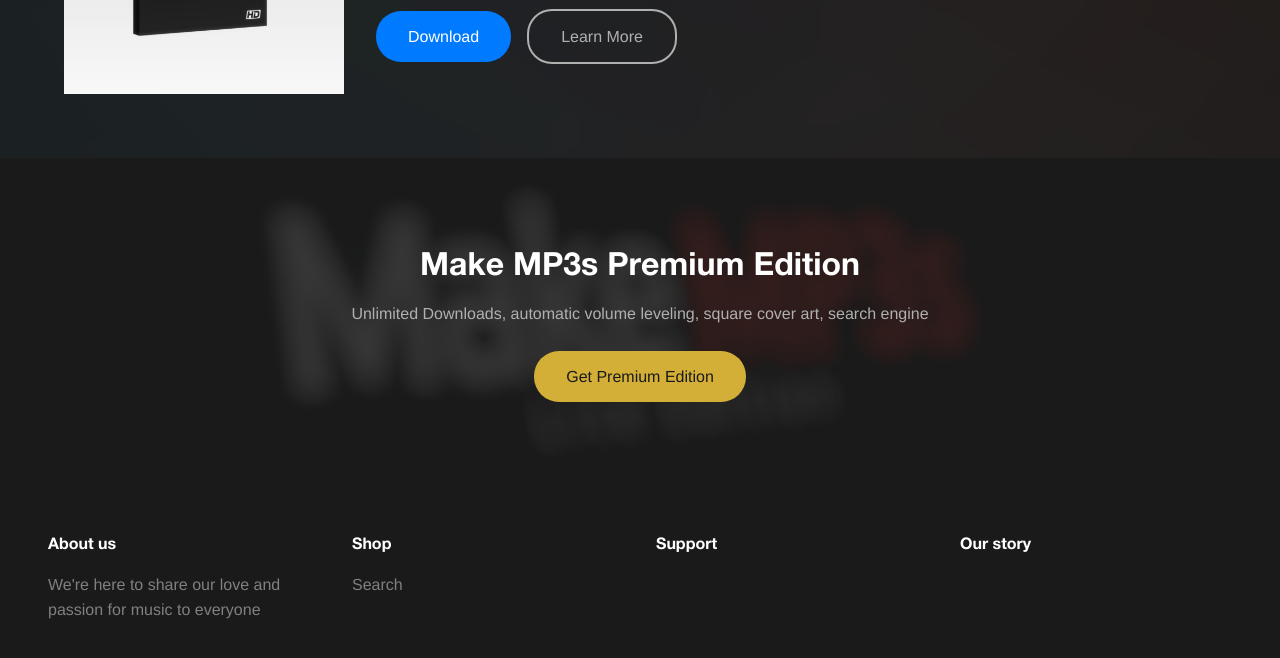
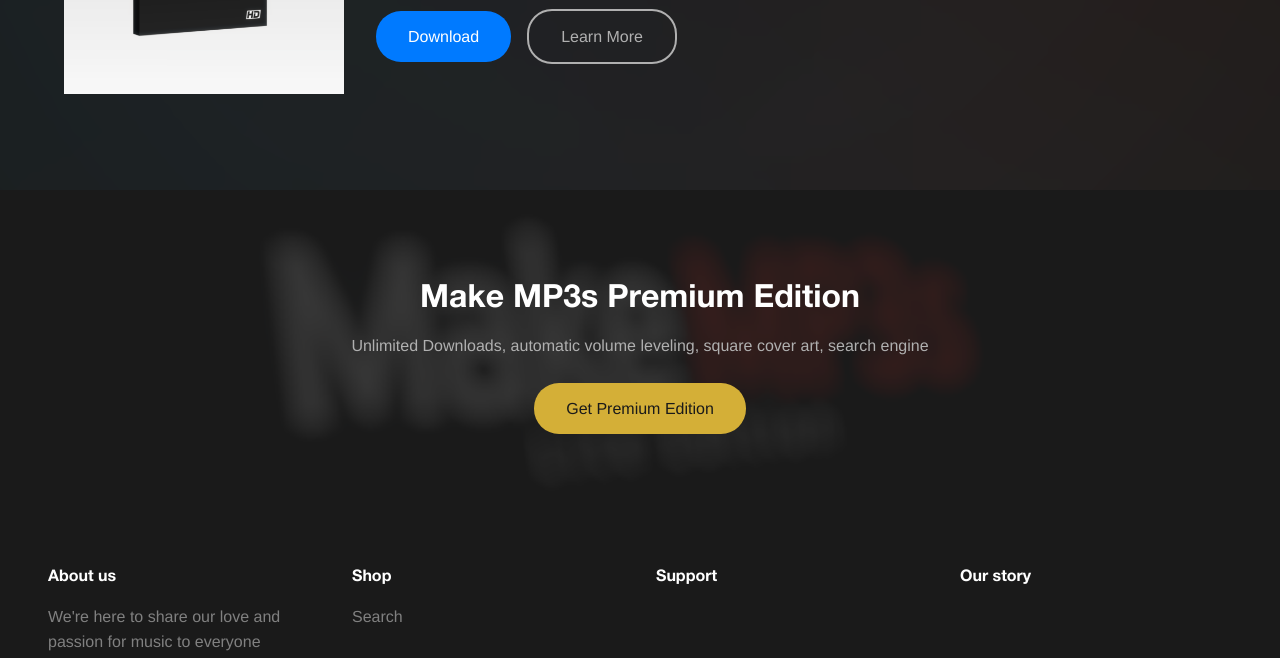
Before and after one commit to MakeMp3s/MakeMp3s.github.io, a plain HTML site: page index.html in a window 1280 px wide. Shown: the part 981-1639 px from the top of the page. Drawn offline with Linux system fonts and the light colour scheme.

Commit message:
Update index.html

```diff
--- a/index.html
+++ b/index.html
@@ -245,7 +245,7 @@
         .premium-section {
             text-align: center;
             padding: 5rem 2rem;
-            margin-top: -6rem;
+            margin-top: -4rem;
             background-image: url('images/prem-bg.png');
             background-size: cover;
             background-position: center;
```
